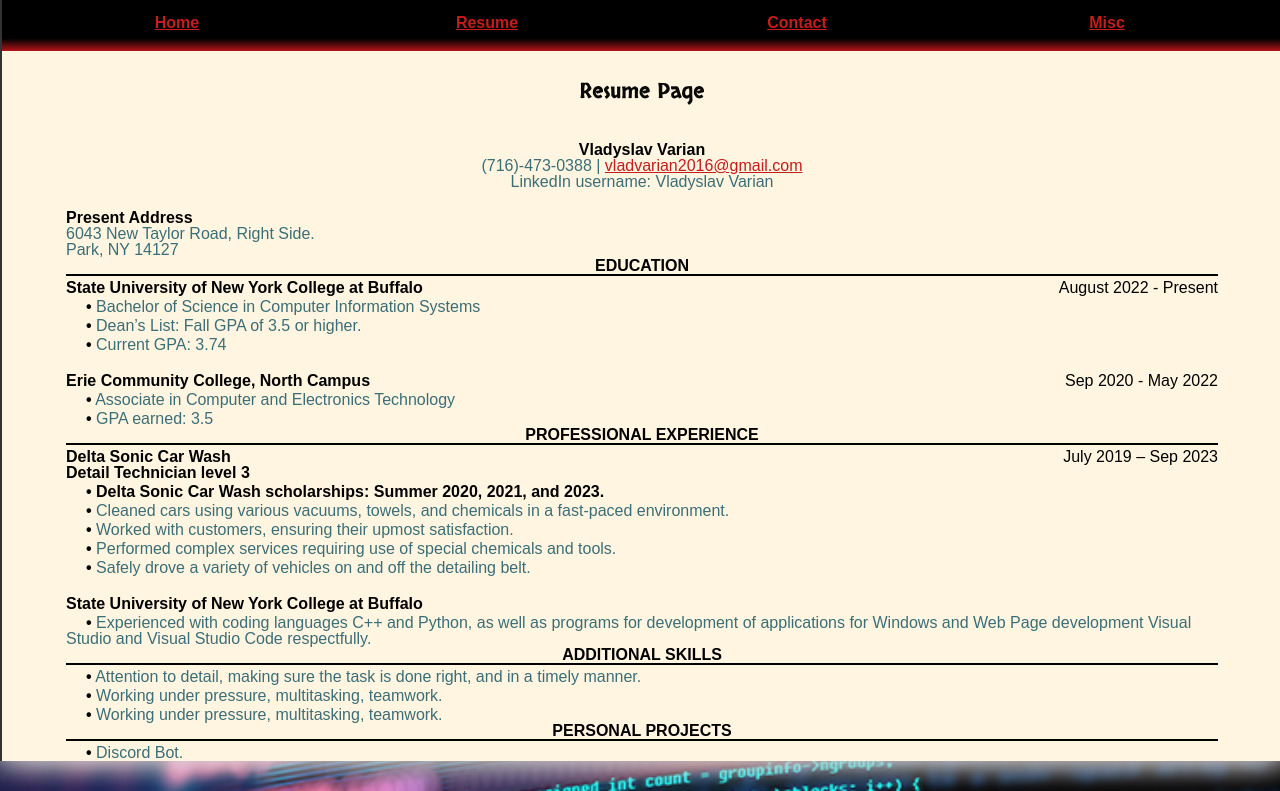
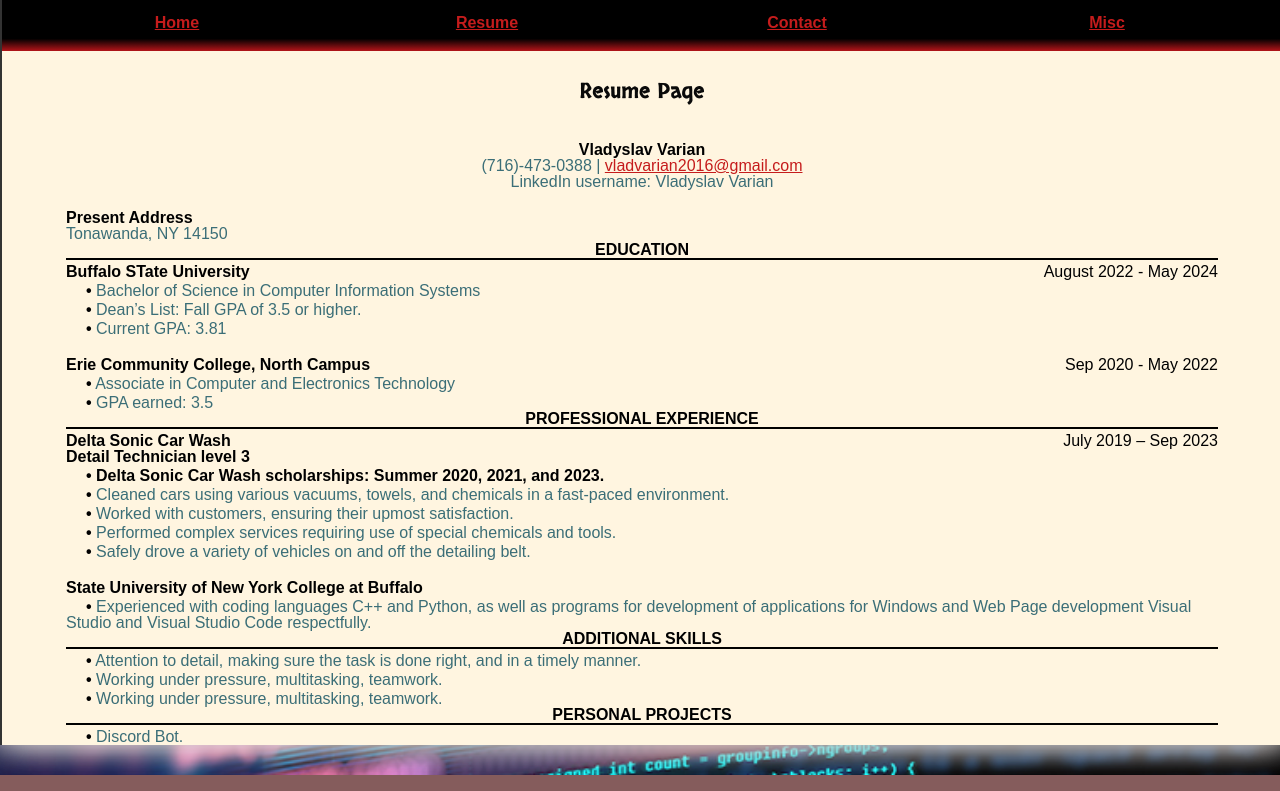
Before and after one commit to VladV2023/My-Website, a plain HTML site: page resume.html in a window 1280 px wide. Shown: the part 63-854 px from the top of the page. Drawn offline with Linux system fonts and the light colour scheme.

Commit message:
Update resume.html
Updated Address and date of completion for Buffalo State University.

```diff
--- a/resume.html
+++ b/resume.html
@@ -43,8 +43,7 @@
 
         <section id="resume2">
             <p id="address"><strong>Present Address</strong></p>
-            <p>6043 New Taylor Road, Right Side.</p>
-            <p>Park, NY 14127</p>
+            <p>Tonawanda, NY 14150</p>
         </section>
 
         <section id="resume3">
@@ -53,10 +52,10 @@
                 <div class="section-line"></div>
             </div>
 
-            <p id="college1"><strong>State University of New York College at Buffalo</strong> <span>August 2022 - Present</span></p>
+            <p id="college1"><strong>Buffalo STate University</strong> <span>August 2022 - May 2024</span></p>
             <p class="indented-text"><strong>•</strong> Bachelor of Science in Computer Information Systems</p>
             <p class="indented-text"><strong>•</strong> Dean’s List: Fall GPA of 3.5 or higher.</p>
-            <p class="indented-text"><strong>•</strong> Current GPA: 3.74</p>
+            <p class="indented-text"><strong>•</strong> Current GPA: 3.81</p>
 
             <p id="college2"><strong>Erie Community College, North Campus</strong>				 	       	           Sep 2020 - May 2022</p>
             <p class="indented-text"><strong>•</strong> Associate in Computer and Electronics Technology</p>
```
